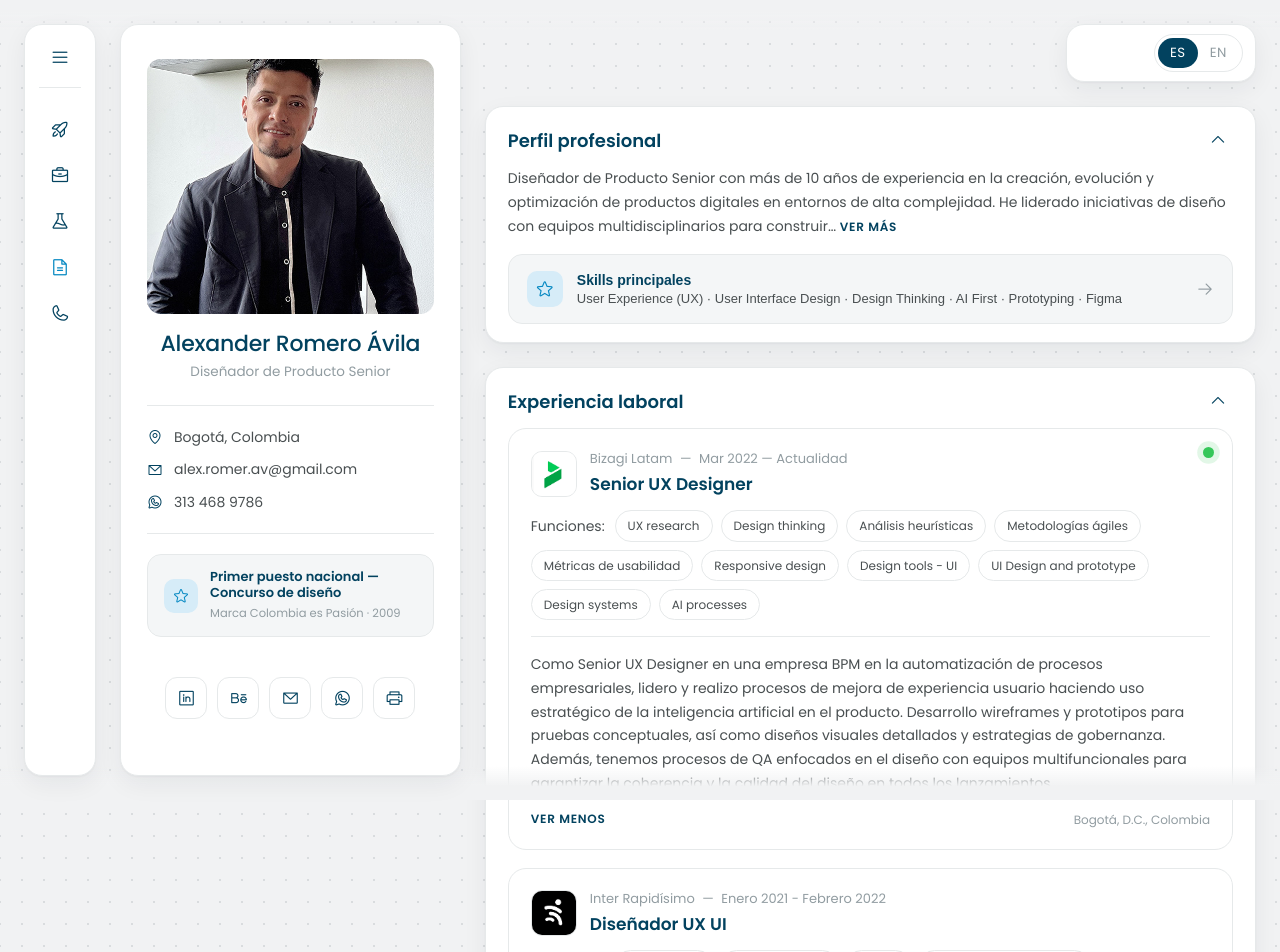
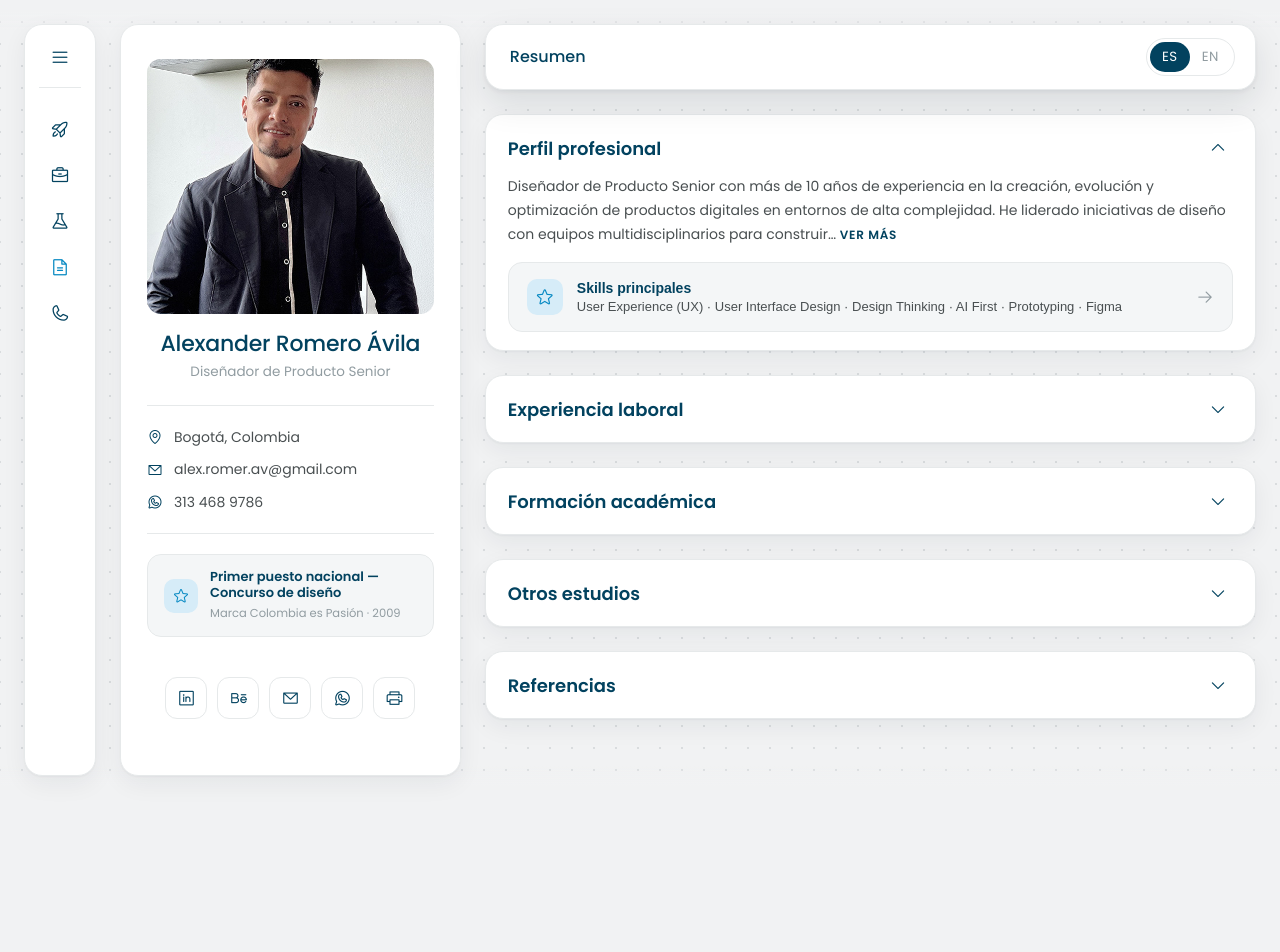
Before and after one commit to ThiagoAlex0919/CurriculumVitae, a Next.js app: page /hoja-de-vida in a window 1280 px wide. Shown: the top 952 px of the page. After the commit the page ends 800 px from the top, so only its background shows below. Built offline with nearby package versions, Linux system fonts and the light colour scheme.

Commit message:
Resumen: solo Perfil abierto y header siempre expandido en hoja de vida

```diff
--- a/app/hoja-de-vida/page.tsx
+++ b/app/hoja-de-vida/page.tsx
@@ -224,7 +224,7 @@ export default function Home() {
 
         {/* ---------- Columna de contenido ---------- */}
         <div className="dash-main">
-          <PageHeader />
+          <PageHeader alwaysExpanded />
 
           {/* Perfil — resumen (ver más) + top skills */}
           <Accordion title={t(ui.home.aboutTitle)} index={0}>
--- a/components/Accordion.tsx
+++ b/components/Accordion.tsx
@@ -1,6 +1,6 @@
 "use client";
 
-import { useEffect, useState } from "react";
+import { useState } from "react";
 import Icon from "./Icon";
 import Collapse from "./Collapse";
 
@@ -15,12 +15,8 @@ export default function Accordion({
   id?: string;
   children: React.ReactNode;
 }) {
-  const [open, setOpen] = useState(true);
-
-  useEffect(() => {
-    // En móvil, todos cerrados menos el primero.
-    if (window.innerWidth <= 720 && index > 0) setOpen(false);
-  }, [index]);
+  /* nace abierto solo el primero (Perfil profesional); el resto cerrados */
+  const [open, setOpen] = useState(index === 0);
 
   return (
     <section id={id} className={`acc ${open ? "is-open" : ""}`}>
--- a/components/PageHeader.tsx
+++ b/components/PageHeader.tsx
@@ -5,17 +5,27 @@ import { usePathname } from "next/navigation";
 import { useI18n } from "@/lib/i18n";
 import { ui } from "@/lib/content";
 
-export default function PageHeader({ extra }: { extra?: React.ReactNode }) {
+export default function PageHeader({
+  extra,
+  alwaysExpanded = false,
+}: {
+  extra?: React.ReactNode;
+  alwaysExpanded?: boolean;
+}) {
   const { t, locale, setLocale } = useI18n();
   const pathname = usePathname();
   const [scrolled, setScrolled] = useState(false);
 
   useEffect(() => {
+    if (alwaysExpanded) {
+      setScrolled(true);
+      return;
+    }
     const onScroll = () => setScrolled(window.scrollY > 8);
     window.addEventListener("scroll", onScroll, { passive: true });
     onScroll();
     return () => window.removeEventListener("scroll", onScroll);
-  }, []);
+  }, [alwaysExpanded]);
 
   const label = pathname.startsWith("/experiencia")
     ? t(ui.nav.work)
```
